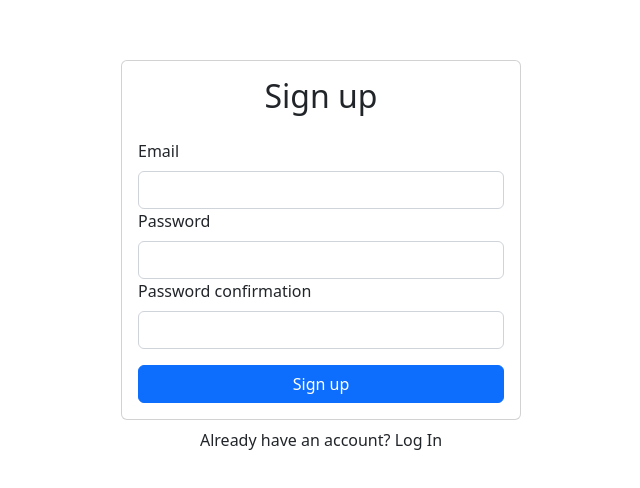
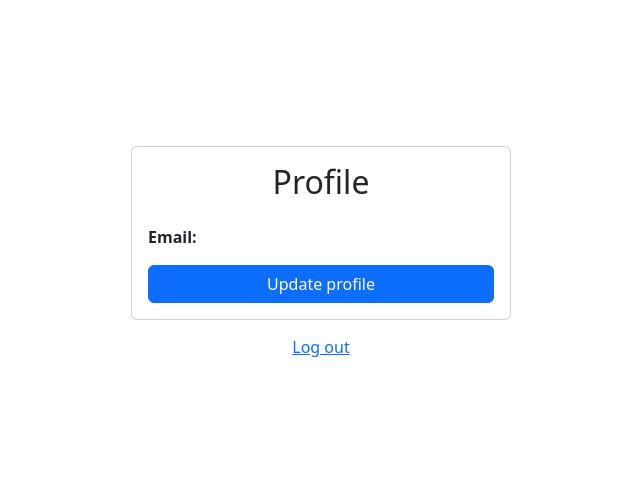
Before and after one commit to jodelajo/react-sasha-app, a React (Create React App) app: page / in a window 1280 px wide. Shown: the part 144-632 px from the top of the page, without its empty margins (319-959 px from the left). Built offline with nearby package versions, Linux system fonts and the light colour scheme; no server answers.

Commit message:
logout function and navigation

```diff
--- /dev/null
+++ b/src/components/Dashboard.js
@@ -0,0 +1,43 @@
+
+import React, { useState } from 'react'
+import { Card, Button, Alert } from 'react-bootstrap'
+import { Link, useNavigate } from 'react-router-dom'
+import { useAuth } from '../contexts/AuthContext'
+
+export default function Dashboard() {
+    const { currentUser, logout } = useAuth()
+    const [error, setError] = useState('')
+    const navigate = useNavigate()
+    async function handleLogout() {
+        setError('')
+        try {
+
+            // setLoading(true)
+           await logout()
+            navigate("/login")
+        } catch {
+            setError('Failed to log out')
+        }
+        // setLoading(false)
+    }
+
+
+
+return (
+    <>
+        <Card>
+            <Card.Body>
+                <h2 className='text-center mb-4'>
+                    Profile
+                </h2>
+                {error && <Alert variant='danger'> {error} </Alert>}
+                <strong>Email: </strong> {currentUser?.email}
+                <Link to="/update-profile" className='btn btn-primary w-100 mt-3'> Update profile</Link>
+            </Card.Body>
+        </Card>
+        <div className='w-100 text-center mt-2'>
+            <Button variant="link" onClick={handleLogout}>Log out</Button>
+        </div>
+    </>
+)
+}
--- /dev/null
+++ b/src/components/Login.js
@@ -0,0 +1,58 @@
+import React, { useRef, useState } from 'react'
+import { Card, Button, Form, Alert } from 'react-bootstrap'
+import { useAuth } from '../contexts/AuthContext'
+import { Link, useNavigate } from "react-router-dom";
+
+export default function Login() {
+  const emailRef = useRef()
+  const passwordRef = useRef()
+  const {  login } = useAuth()
+  const [error, setError] = useState('')
+  const [loading, setLoading] = useState(false)
+  const navigate = useNavigate()
+
+  async function handlerSubmit(e) {
+    e.preventDefault()
+    try {
+      setError('')
+      setLoading(true)
+      await login(emailRef.current.value, passwordRef.current.value)
+      navigate("/")
+    } catch {
+      setError('Failed to log in')
+    }
+    setLoading(false)
+  }
+
+  return (
+    <>
+      <Card>
+        <Card.Body>
+          <h2 className='text-center mb-4'>
+            Log in
+          </h2>
+          {error && <Alert variant='danger'> {error} </Alert>}
+          <Form onSubmit={handlerSubmit}>
+            <Form.Group id="email">
+              <Form.Label>
+                Email
+              </Form.Label>
+              <Form.Control type="email" ref={emailRef} required />
+            </Form.Group>
+            <Form.Group id="password">
+              <Form.Label>
+                Password
+              </Form.Label>
+              <Form.Control type="password" ref={passwordRef} required />
+            </Form.Group>
+            <Button type="submit" disabled={loading} className='w-100 mt-3'>Log in</Button>
+          </Form>
+        </Card.Body>
+      </Card>
+      <div className='w-100 text-center mt-2'>
+        Don't have an account yet?
+        <Link to="/signup"> Sign up. </Link>
+      </div>
+    </>
+  )
+}
--- a/src/components/Signup.js
+++ b/src/components/Signup.js
@@ -1,6 +1,8 @@
 import React, { useRef, useState } from 'react'
 import { Card, Button, Form, Alert } from 'react-bootstrap'
 import { useAuth } from '../contexts/AuthContext'
+import { Link, useNavigate } from "react-router-dom";
+
 
 export default function Signup() {
     const emailRef = useRef()
@@ -9,25 +11,22 @@ export default function Signup() {
     const { signup } = useAuth()
     const [error, setError] = useState('')
     const [loading, setLoading] = useState(false)
-
+    const navigate = useNavigate()
 
     async function handlerSubmit(e) {
         e.preventDefault()
         if (passwordRef.current.value !== passwordConfirmRef.current.value) {
             return setError('Passwords do not match')
         }
-
-
         try {
             setError('')
             setLoading(true)
             await signup(emailRef.current.value, passwordRef.current.value)
-            // console.log(emailRef.current.value)
+            navigate("/")
         } catch {
             setError('Failed to create an account')
         }
         setLoading(false)
-
     }
 
     return (
@@ -62,9 +61,9 @@ export default function Signup() {
                 </Card.Body>
             </Card>
             <div className='w-100 text-center mt-2'>
-                Already have an account? Log In
+                Already have an account?
+                <Link to="/login"> Log in. </Link>
             </div>
         </>
-
     )
 }
--- a/src/components/app/App.js
+++ b/src/components/app/App.js
@@ -1,5 +1,7 @@
 import { Container } from "react-bootstrap";
 import Signup from "../Signup";
+import Login from "../Login";
+import Dashboard from "../Dashboard";
 import styles from './App.module.css'
 import { AuthProvider } from '../../contexts/AuthContext'
 import { Routes, Route } from 'react-router-dom'
@@ -11,7 +13,9 @@ function App() {
       <Container className={styles.container}>
         <div className={styles.wrapper}>
           <Routes>
-          <Route path="/" element={<Signup />} />
+            <Route exact path="/" element={<Dashboard />} />
+            <Route path="/signup" element={<Signup />} />
+            <Route path="/login" element={<Login />} />
           </Routes>
         </div>
       </Container>
--- a/src/components/app/App.module.css
+++ b/src/components/app/App.module.css
@@ -7,5 +7,5 @@
 }
 .wrapper {
     width: 100%;
-    max-width: 400px;
+    max-width: 380px;
 }
--- a/src/contexts/AuthContext.js
+++ b/src/contexts/AuthContext.js
@@ -1,6 +1,6 @@
 import React, { useContext, useEffect, useState, createContext } from 'react'
 import { auth } from '../firebase'
-import { createUserWithEmailAndPassword } from "firebase/auth"
+import { createUserWithEmailAndPassword, signInWithEmailAndPassword, getAuth, signOut } from "firebase/auth"
 
 // import firebase from 'firebase/app'
 // import 'firebase/auth';
@@ -20,6 +20,15 @@ export function AuthProvider({ children }) {
         createUserWithEmailAndPassword(auth, email, password)
     }
 
+
+    function login(email, password) {
+        return signInWithEmailAndPassword(auth, email, password)
+    }
+
+    function logout() {
+        return signOut(auth)
+    }
+
     useEffect(() => {
         const unsubscribe = auth.onAuthStateChanged(user => {
             setCurrentUser(user)
@@ -31,7 +40,9 @@ export function AuthProvider({ children }) {
 
     const value = {
         currentUser,
-        signup
+        signup,
+        login,
+        logout
     }
 
     return (
```
